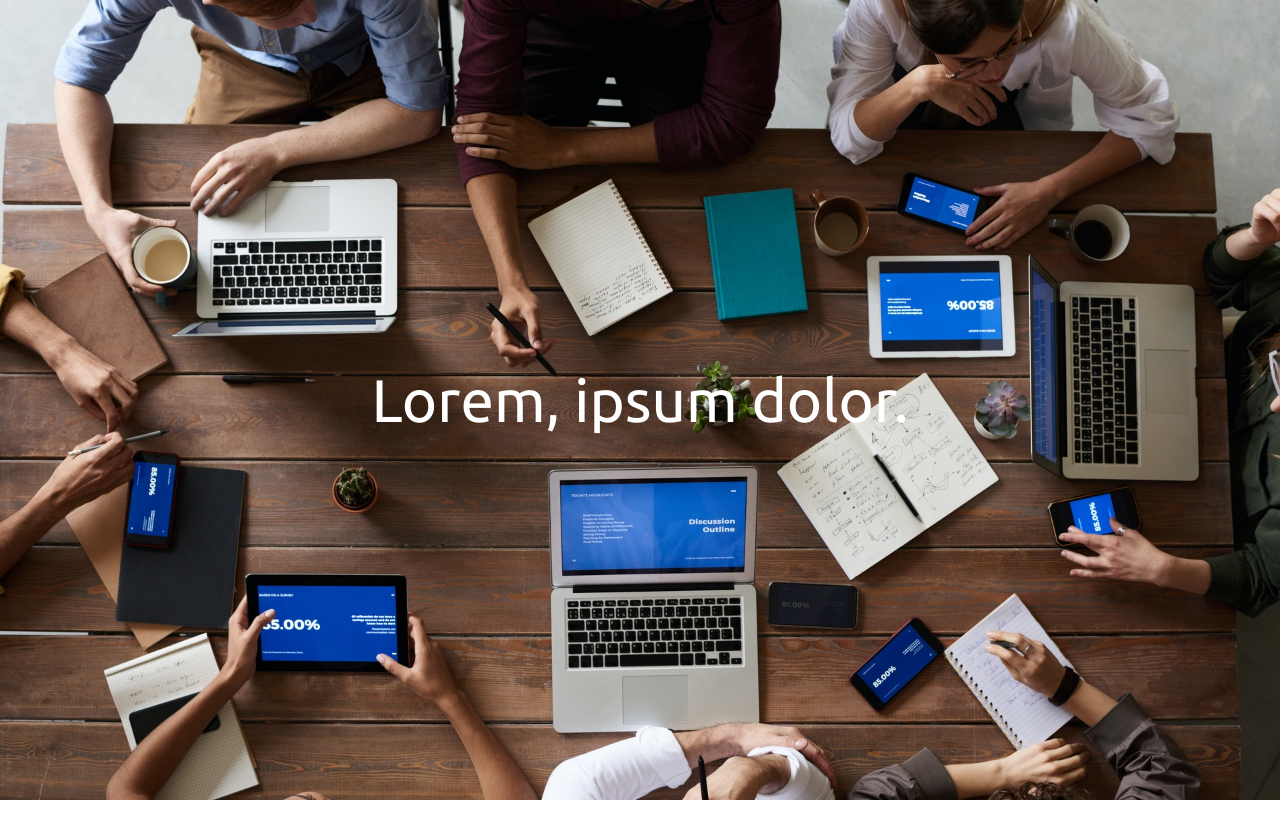
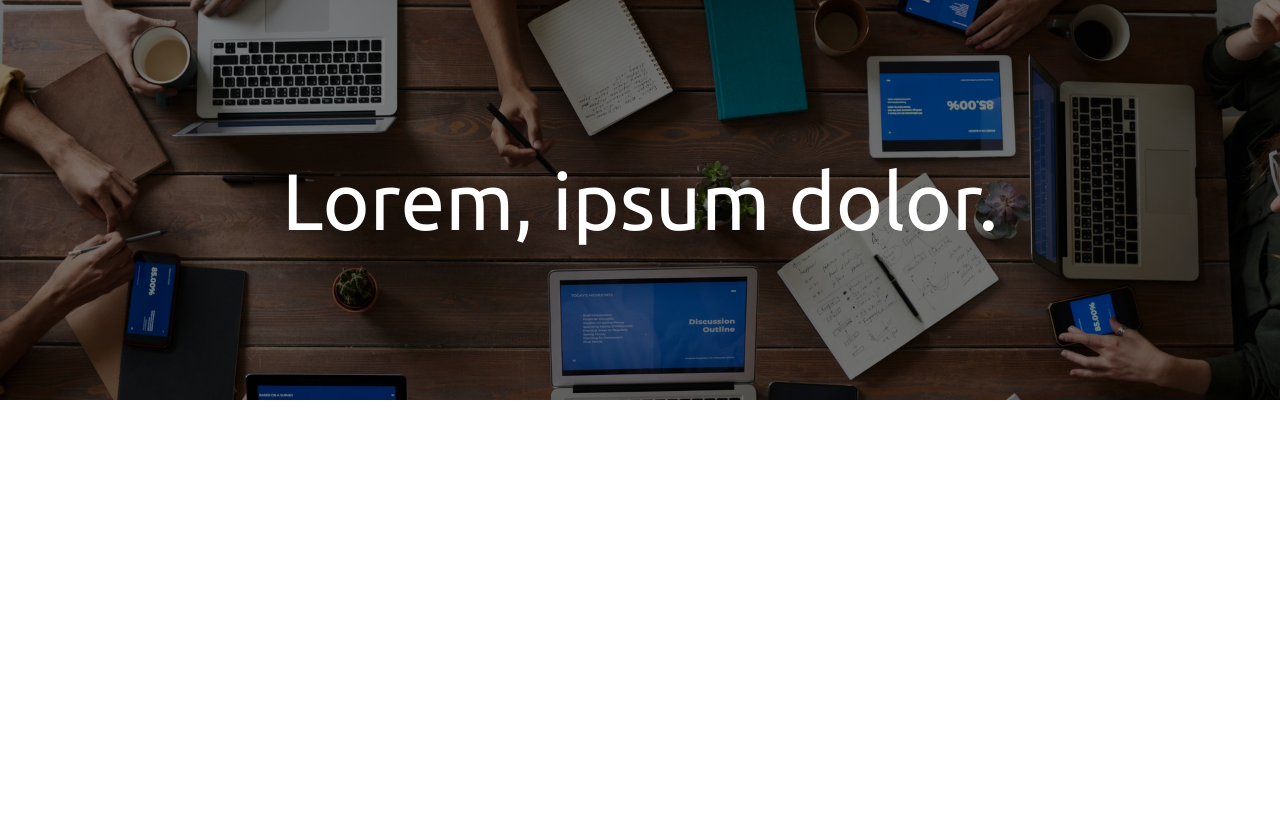
Before and after one commit to Bartqiu/page, a plain HTML site: page index.html in a window 1280 px wide. Shown: the top 838 px of the page. Drawn offline with Linux system fonts and the light colour scheme.

Commit message:
header::before added

```diff
--- a/css/style.css
+++ b/css/style.css
@@ -14,7 +14,8 @@ body {
 
 header {
     /* background-color: grey; */
-    height: 100vh;
+    height: 50vh;
+    position: relative;
     /* background-image: url('../assets/img/bg_header.jpg'); */
     /* background-size: cover; */
     /* background-repeat: no-repeat; */
@@ -24,12 +25,38 @@ header {
 
 }
 
+header::before{
+    content: '';
+    display: block;
+    position: absolute;
+    width: 100%;
+    height: 100%;
+    background-color: rgba(0, 0, 0, 0.5);
+}
+
 header h1{
-    font-size: 6rem;
+    font-size: 4rem;
     color: white;
     position: absolute;
+    text-align: center;
+    line-height: 150%;
+    width: 90%;
     top: 50%;
     left: 50%;
     transform: translate(-50%, -50%);
-    /* background-color: lightcoral; */
+    /* text-shadow: 0px 0px 15px black; */
+    /* background-color: rgba(0, 0, 0, 0.4); */
+    /* border-radius: 0.5rem; */
 }
+
+@media screen and (min-width: 700px) {
+    header h1{
+        font-size: 6rem;
+    }
+}
+
+@media screen and (min-width: 1024px) {
+    header h1{
+        font-size: 8rem;
+    }
+}
```
